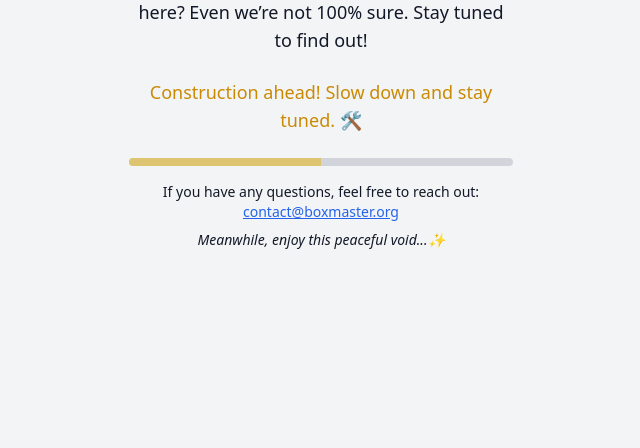
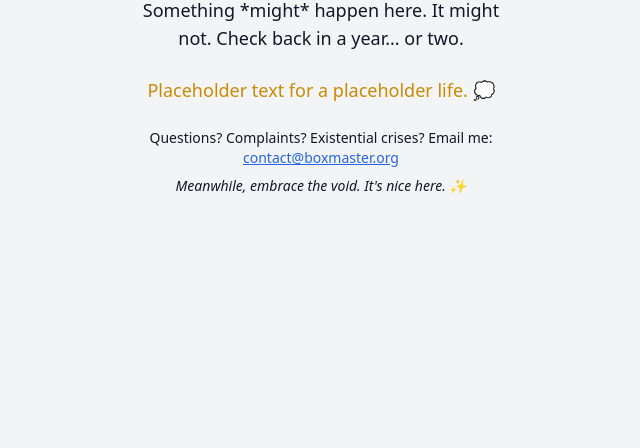
Before and after one commit to hgx100/website, a website: page index.html in a window 1280 px wide. Shown: the part 352-800 px from the top of the page, without its empty margins (319-959 px from the left). Drawn offline with Linux system fonts and the light colour scheme.

Commit message:
changed the text

```diff
--- a/index.html
+++ b/index.html
@@ -2,7 +2,6 @@
 <html lang="en">
 <head>
   <link href="styles/tailwind.css" rel="stylesheet">
-
   <meta charset="UTF-8">
   <meta name="viewport" content="width=device-width, initial-scale=1.0">
   <title>Under Construction</title>
@@ -12,24 +11,19 @@
     } else {
       document.documentElement.classList.remove('dark');
     }
-  </script>
-  <script>
     window.matchMedia('(prefers-color-scheme: dark)').addEventListener('change', event => {
-      if (event.matches) {
-        document.documentElement.classList.add('dark');
-      } else {
-        document.documentElement.classList.remove('dark');
-      }
+      document.documentElement.classList.toggle('dark', event.matches);
     });
-  </script>
-  <script>
+
     // Random messages for humor
     const messages = [
-      "Our developers are currently taming wild code. 🐉",
-      "Rome wasn’t built in a day, and neither is this site. 🏛️",
-      "Loading creativity... Please wait. 🚧",
-      "We promise it’ll be worth the wait. Probably. 🚀",
-      "Construction ahead! Slow down and stay tuned. 🛠️"
+      "This might be something brilliant. Or not. Who knows? 🤷‍♂️",
+      "Coming... eventually. Or not. Let's see. 🚶‍♂️",
+      "Patience is a virtue, and you seem virtuous. 🕊️",
+      "Is this going to be amazing? We'll find out together. 🌀",
+      "Construction sites are messy. So is creativity. 👷‍♂️",
+      "Don’t hold your breath. But maybe keep an eye on it. 👀",
+      "Placeholder text for a placeholder life. 💭"
     ];
 
     // Display a random message on page load
@@ -43,14 +37,11 @@
   <div class="text-center p-8 max-w-md mx-auto">
     <h1 class="text-4xl font-bold mb-4 flex items-center justify-center">🚧 <span class="mx-2">Under Construction</span> 🚧</h1>
     <p class="text-lg mb-6">
-      We’re crafting something exciting, but we’re not ready to reveal it yet. What’s coming here? Even we’re not 100% sure. Stay tuned to find out!
+      Something *might* happen here. It might not. Check back in a year... or two.
     </p>
     <p id="random-message" class="text-lg font-medium text-yellow-600 dark:text-yellow-400 mb-6"></p>
-    <div class="relative h-2 w-full bg-gray-300 dark:bg-gray-700 rounded-full overflow-hidden">
-      <div class="absolute h-full bg-yellow-500 dark:bg-yellow-400 animate-pulse" style="width: 50%;"></div>
-    </div>
-    <p class="text-sm mt-4">If you have any questions, feel free to reach out: <a href="mailto:contact@boxmaster.org" class="text-blue-600 dark:text-blue-400 underline">contact@boxmaster.org</a></p>
-    <p class="italic text-sm mt-2">Meanwhile, enjoy this peaceful void...✨</p>
+    <p class="text-sm mt-4">Questions? Complaints? Existential crises? Email me: <a href="mailto:contact@boxmaster.org" class="text-blue-600 dark:text-blue-400 underline">contact@boxmaster.org</a></p>
+    <p class="italic text-sm mt-2">Meanwhile, embrace the void. It's nice here. ✨</p>
   </div>
 </body>
 </html>
```
Also changed, not shown: styles/tailwind.css.
